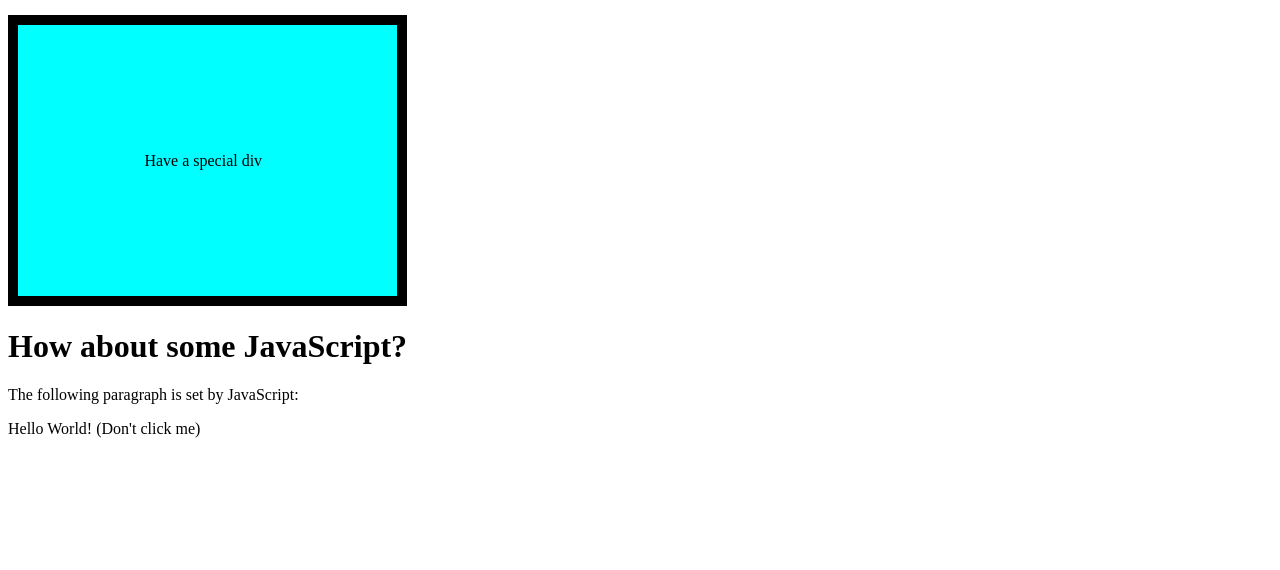
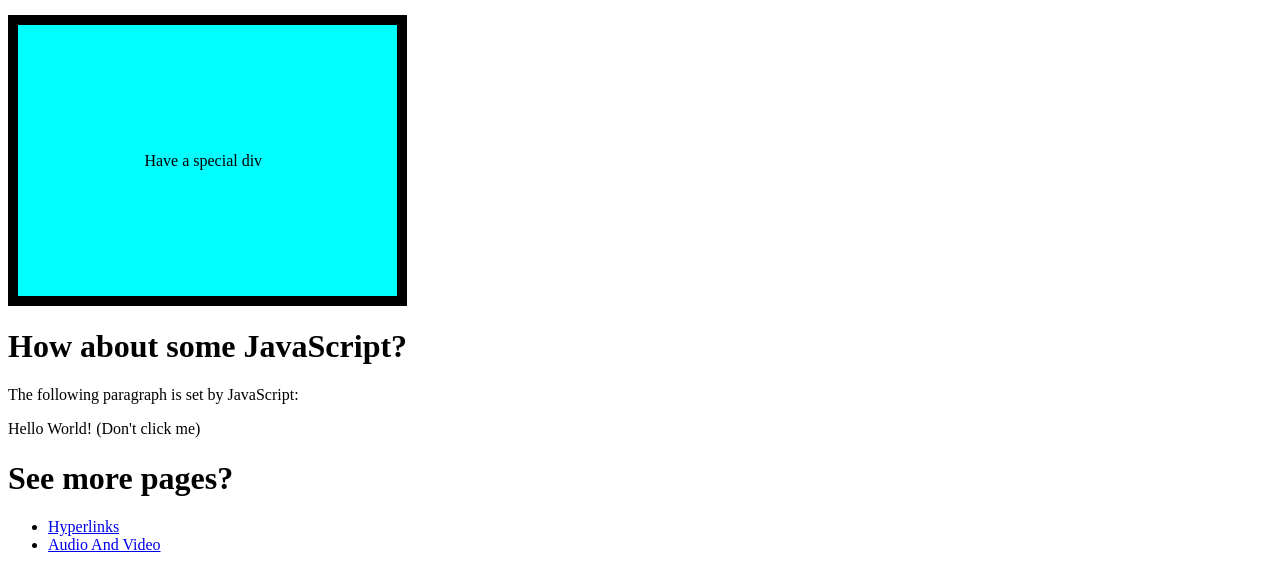
Before and after one commit to wyu4/html-test, a plain HTML site: page index.html in a window 1280 px wide. Shown: the part 709-1279 px from the top of the page. Before the commit the page ends 1155 px from the top, so only its background shows below. Drawn offline with Linux system fonts and the light colour scheme.

Commit message:
Move between practice pages using index.html

```diff
--- a/index.html
+++ b/index.html
@@ -39,5 +39,11 @@
     <p>The following paragraph is set by JavaScript:</p>
     <div id="jsTest"></div>
     <script src="./script.js"></script>
+
+    <h1>See more pages?</h1>
+    <ul>
+        <li><a href="./PracticeWebsites/Hyperlinks/index.html">Hyperlinks</a></li>
+        <li><a href="./PracticeWebsites/AudioAndVideo/index.html">Audio And Video</a></li>
+    </ul>
 </body>
 </html>
```
Also changed, not shown: PracticeWebsites/AudioAndVideo/index.html (+3 -0 lines), PracticeWebsites/Hyperlinks/index.html (+4 -0 lines).
